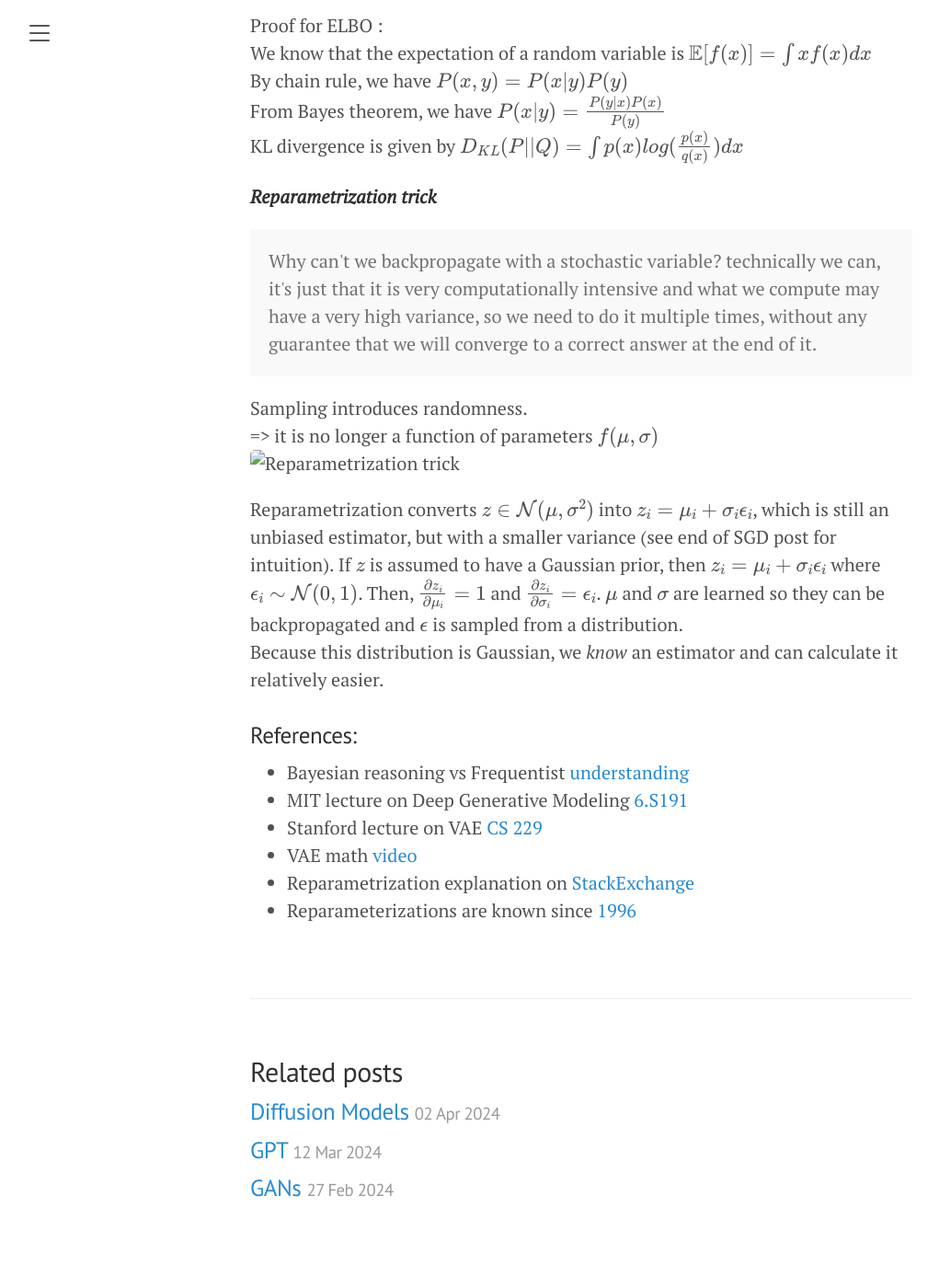
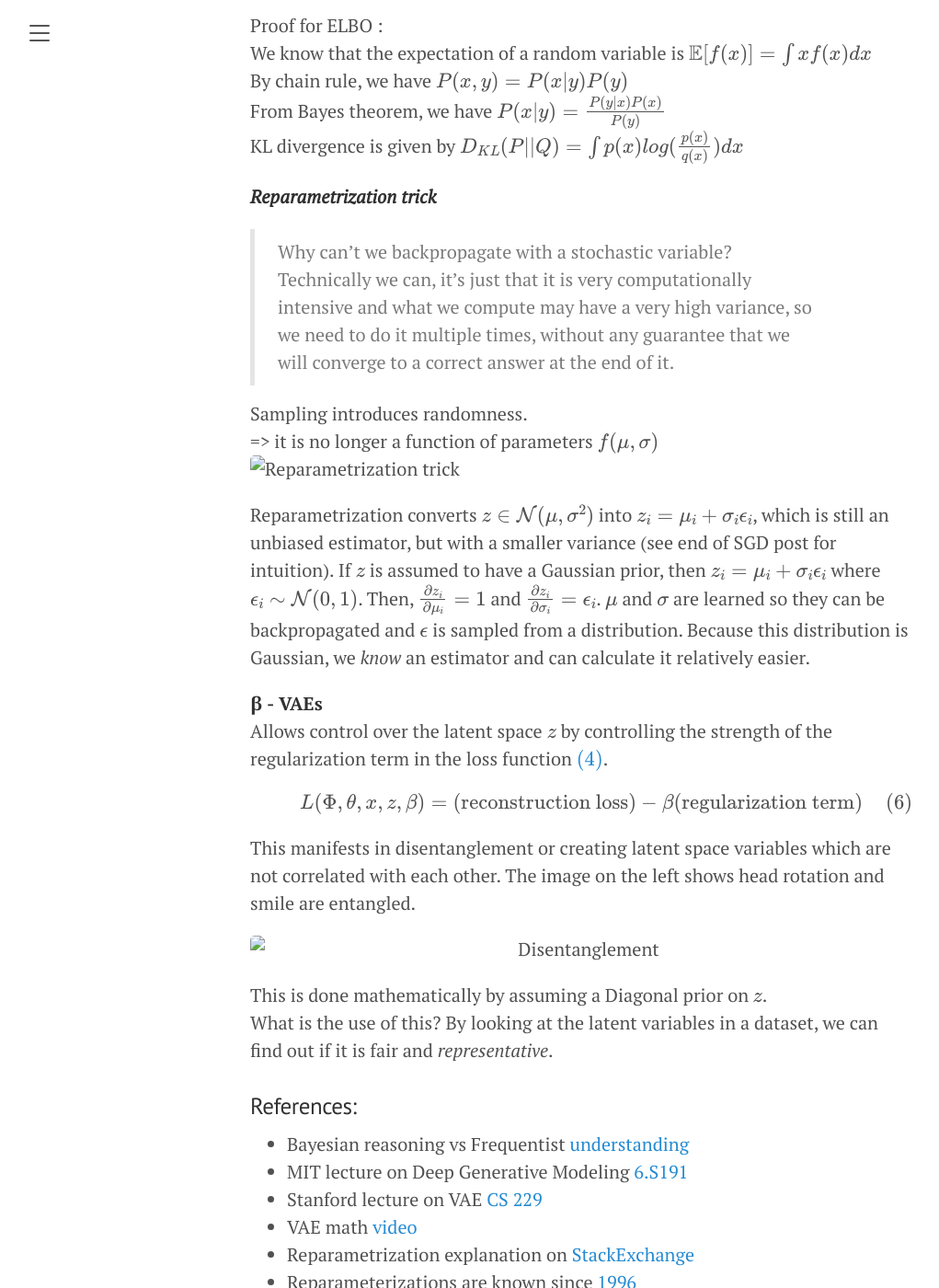
Before and after one commit to alkaluqman/MLpapers, a Jekyll site: the page built from _posts/2024-02-13-vae.md, in a window 1280 px wide and 1400 px high, scrolled down 2658 px. Shown: the whole window at 92% size, without its empty margins (8-1029 px from the left). Built offline with Jekyll 4.4.1, drawn with Linux system fonts in a browser that asks for light colours; before the commit the page ends 4025 px from its top, so only the background shows below that.

```diff
--- a/_posts/2024-02-13-vae.md
+++ b/_posts/2024-02-13-vae.md
@@ -95,12 +95,11 @@ From Bayes theorem, we have $$ P(x|y)=\frac{P(y|x)P(x)}{P(y)} $$
 KL divergence is given by $$ D_{KL} (P||Q)=\int p(x) log(\frac{p(x)}{q(x)})dx $$
 
 ***Reparametrization trick***
-<div class="message">
-Why can't we backpropagate with a stochastic variable?
-technically we can, it's just that it is very computationally intensive and what we compute may
+>Why can't we backpropagate with a stochastic variable?
+Technically we can, it's just that it is very computationally intensive and what we compute may
 have a very high variance, so we need to do it multiple times, without any guarantee that we will
 converge to a correct answer at the end of it.
-</div>
+
 Sampling introduces randomness.
 => it is no longer a function of parameters $$f(\mu, \sigma)$$
 ![Reparametrization trick](public/post_images/vae_reparametrization.jpg)
@@ -111,8 +110,26 @@ If $$z$$ is assumed to have a Gaussian prior, then $$ z_i=\mu_i + \sigma_i \epsi
 $$ \epsilon_i \sim \mathcal{N}(0,1)  $$.
 Then, $$ \frac{ \partial z_i}{\partial \mu_i} = 1 $$ and
 $$ \frac{ \partial z_i}{\partial \sigma_i} = \epsilon_i $$. $$ \mu $$ and $$ \sigma $$ are learned
- so they can be backpropagated and $$ \epsilon $$ is sampled from a distribution.
-Because this distribution is Gaussian, we *know* an estimator and can calculate it relatively easier.
+ so they can be backpropagated and $$ \epsilon $$ is sampled from a distribution. Because this
+distribution is Gaussian, we *know* an estimator and can calculate it relatively easier.
+
+
+**&beta; - VAEs**
+Allows control over the latent space $$z$$ by controlling the strength of the regularization
+term in the loss function \eqref{eq:loss_vae}.
+\begin{equation}
+L(\Phi, \theta, x, z, \beta) = (\text{reconstruction loss}) - \beta(\text{regularization term})
+\label{eq:loss_betavae}
+\end{equation}
+This manifests in disentanglement or creating latent space variables which are not
+correlated with each other. The image on the left shows head rotation and smile are entangled.
+<p align="center">
+    <img src="public/post_images/vae_disentanglement.png" alt="Disentanglement">
+</p>
+
+This is done mathematically by assuming a Diagonal prior on $$ z $$.
+What is the use of this? By looking at the latent variables in a dataset, we can find out if
+it is fair and *representative*.
 
 
 ### References:
```
Also changed, not shown: _posts/2024-02-27-gan.md (+12 -1 lines), public/post_images/vae_disentanglement.png (added).
